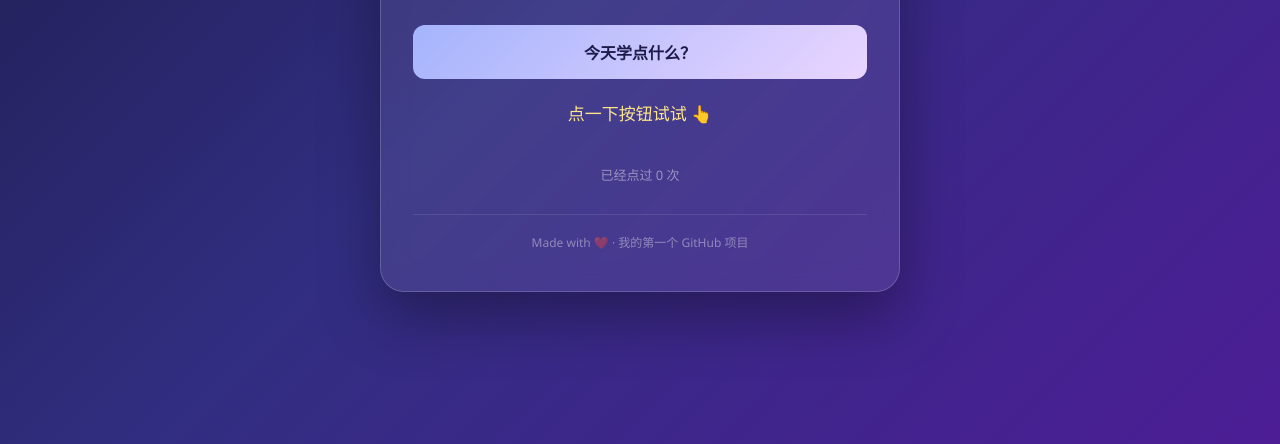
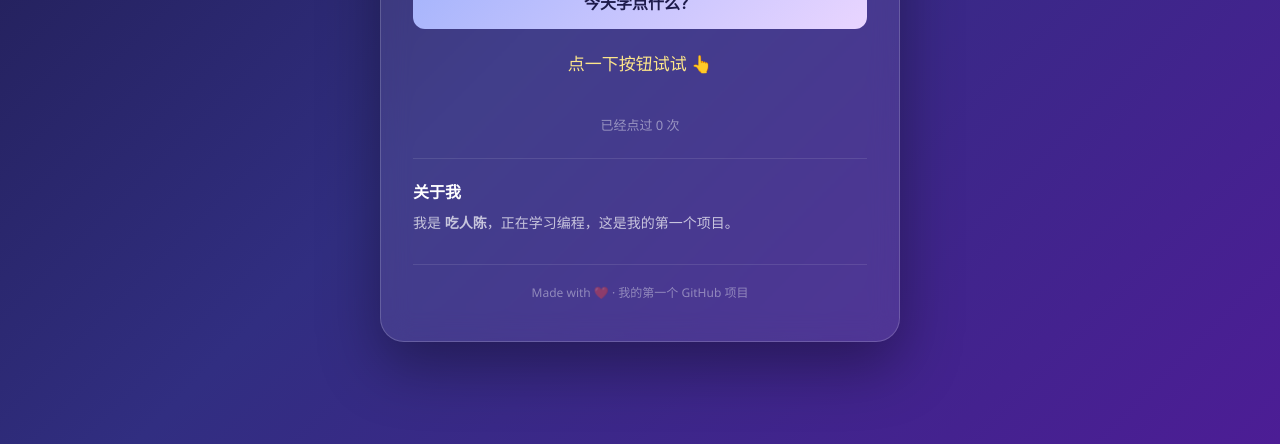
Before and after one commit to wangchgenmoji/my-first-page, a plain HTML site: page index.html in a window 1280 px wide. Shown: the part 356-800 px from the top of the page. Drawn offline with Linux system fonts and the light colour scheme.

Commit message:
Update index.html

```diff
--- a/index.html
+++ b/index.html
@@ -78,7 +78,23 @@
       font-size: 13px;
       color: rgba(255, 255, 255, 0.45);
     }
+    .about {
+      margin-top: 24px;
+      padding-top: 20px;
+      border-top: 1px solid rgba(255, 255, 255, 0.1);
+      text-align: left;
+    }
 
+    .about h2 {
+      font-size: 16px;
+      margin-bottom: 8px;
+    }
+
+    .about p {
+      font-size: 14px;
+      line-height: 1.7;
+      color: rgba(255, 255, 255, 0.7);
+    }
     footer {
       margin-top: 30px;
       padding-top: 18px;
@@ -97,7 +113,10 @@
     <button id="pickBtn">今天学点什么？</button>
     <div id="result">点一下按钮试试 👆</div>
     <div class="counter" id="counter">已经点过 0 次</div>
-
+    <div class="about">
+      <h2>关于我</h2>
+      <p>我是 <strong>吃人陈</strong>，正在学习编程，这是我的第一个项目。</p>
+    </div>
     <footer>Made with ❤️ · 我的第一个 GitHub 项目</footer>
   </main>
 
```
